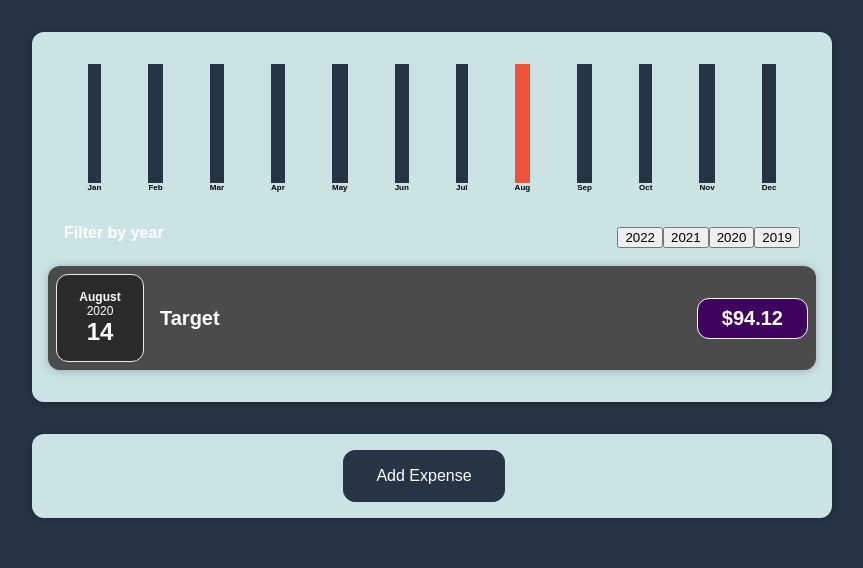
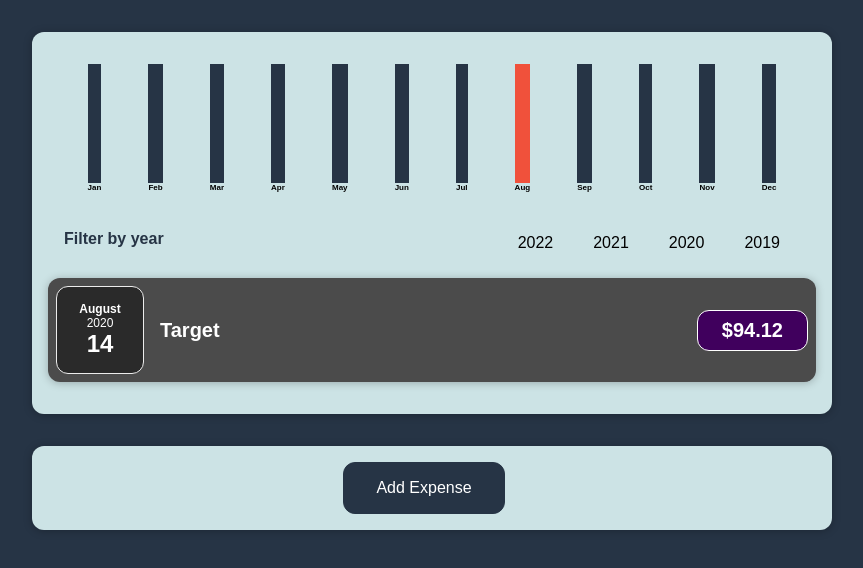
Before and after one commit to gKanellos/react-expense-tracker, a React (Create React App) app: page / in a window 1280 px wide. Shown: the top 568 px of the page, without its empty margins (208-1071 px from the left). Built offline with nearby package versions, Linux system fonts and the light colour scheme; a web font is replaced by a local one.

Commit message:
Update ExpensesFilter.css

```diff
--- a/src/components/Expenses/ExpensesFilter.css
+++ b/src/components/Expenses/ExpensesFilter.css
@@ -1,5 +1,5 @@
 .expenses-filter {
-    color: white;
+    color: #263445;
     padding: 0 1rem;
   }
 
@@ -22,3 +22,16 @@
     font-weight: bold;
     border-radius: 6px;
   }
+
+  button{
+    background:none;
+    border:none;
+    font-size:1em;
+    padding:10px 20px;
+  }
+
+  button:focus{
+    background:#F0513B;
+    color:white;
+    border-radius:4px;
+  }
```
